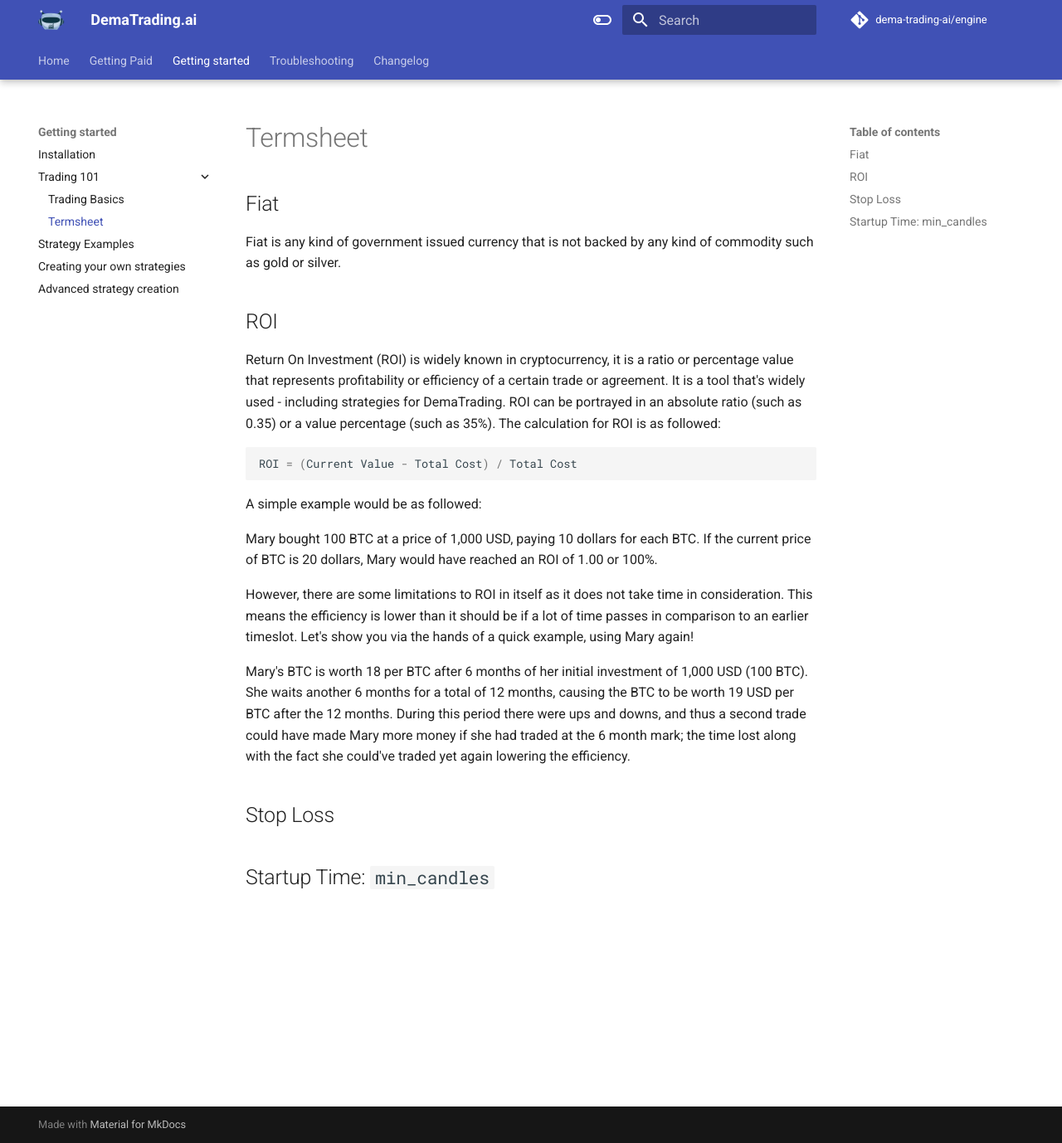
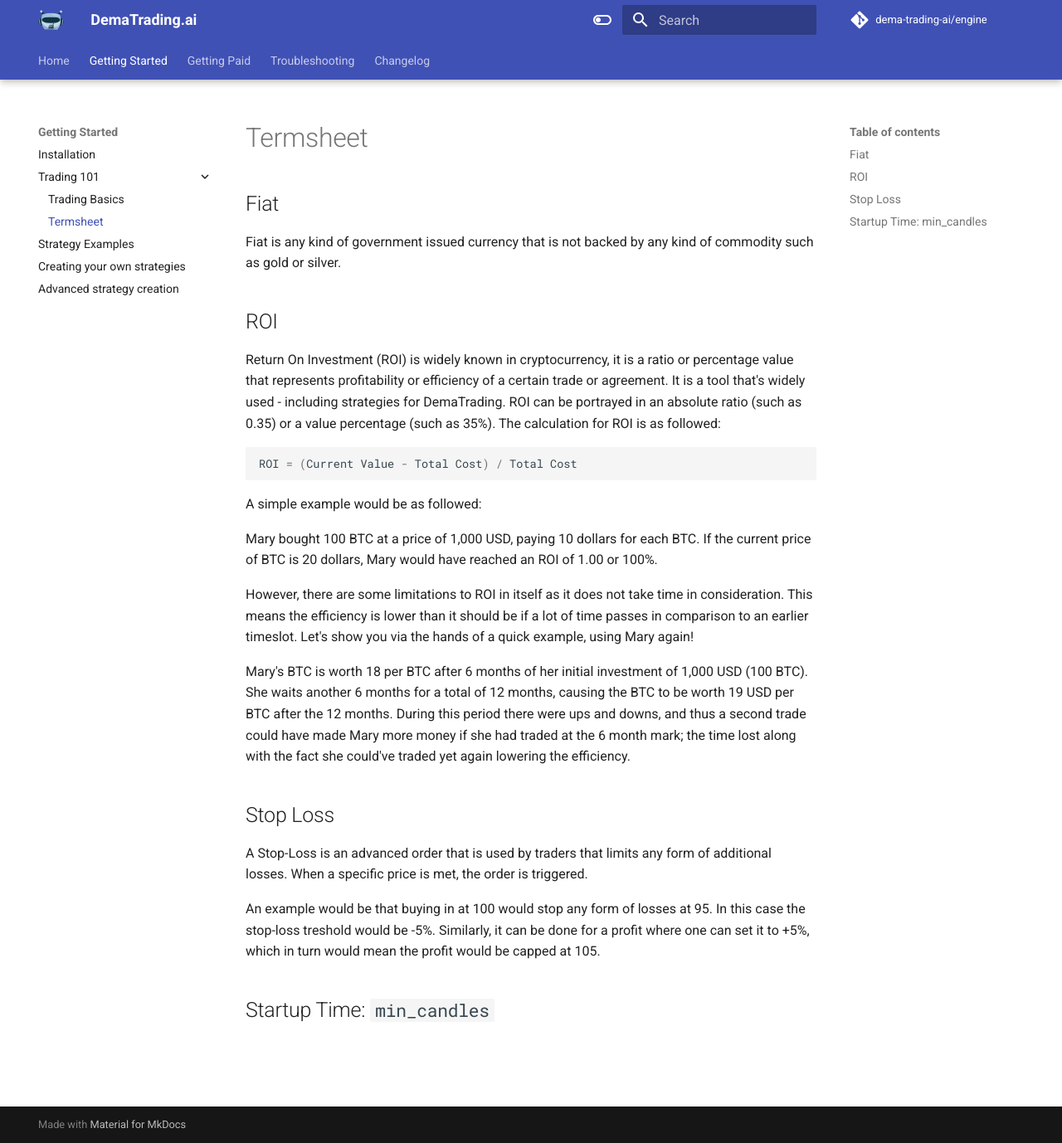
Before and after one commit to dema-trading-ai/docs, an MkDocs documentation site: the page built from docs/getting_started/trading101/termsheet.md, in a window 1280 px wide and 1378 px high. Shown: the whole window at 83% size. Built offline with MkDocs 1.6.1 and Material for MkDocs 9.7.7, drawn with Linux system fonts in a browser that asks for light colours; comment, search, counter and statistics services are not loaded; part of the change alters nothing that is shown.

Commit message:
Quick changes
As described

```diff
--- a/docs/getting_started/trading101/termsheet.md
+++ b/docs/getting_started/trading101/termsheet.md
@@ -22,5 +22,9 @@ Mary's BTC is worth 18 per BTC after 6 months of her initial investment of 1,000
 
 ## Stop Loss
 
+A Stop-Loss is an advanced order that is used by traders that limits any form of additional losses. When a specific price is met, the order is triggered.
+
+An example would be that buying in at 100 would stop any form of losses at 95. In this case the stop-loss treshold would be -5%. Similarly, it can be done for a profit where one can set it to +5%, which in turn would mean the profit would be capped at 105.
+
 ## Startup Time: ``min_candles``
 ##
--- a/mkdocs.yml
+++ b/mkdocs.yml
@@ -1,11 +1,7 @@
 site_name: DemaTrading.ai
 nav:
     - Home: index.md
-    - Getting Paid:
-        - Calculation example: getting_paid/calculationexample.md
-        - For algo creators: getting_paid/algocreatorpaid.md
-        - For investors: getting_paid/investorpaid.md
-    - Getting started:
+    - Getting Started:
         - Installation: getting_started/installation.md
         - Trading 101:
             - Trading Basics: getting_started/trading101/trading101.md
@@ -13,6 +9,10 @@ nav:
         - Strategy Examples: getting_started/strategyexamples.md
         - Creating your own strategies: getting_started/creatingstrat.md
         - Advanced strategy creation: getting_started/advcreatingstrat.md
+    - Getting Paid:
+        - Calculation example: getting_paid/calculationexample.md
+        - For algo creators: getting_paid/algocreatorpaid.md
+        - For investors: getting_paid/investorpaid.md
     - Troubleshooting:
         - Docker: troubleshooting/docker.md
         - Strategy mistakes: troubleshooting/mistakes.md
```
